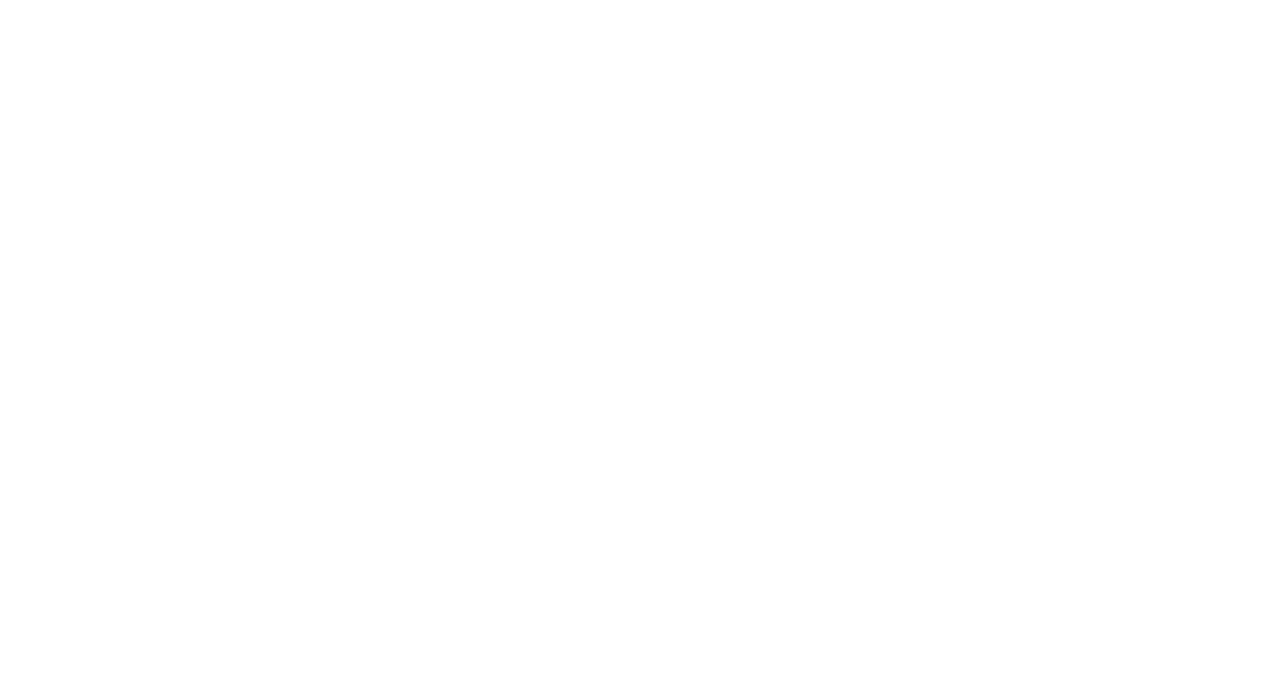
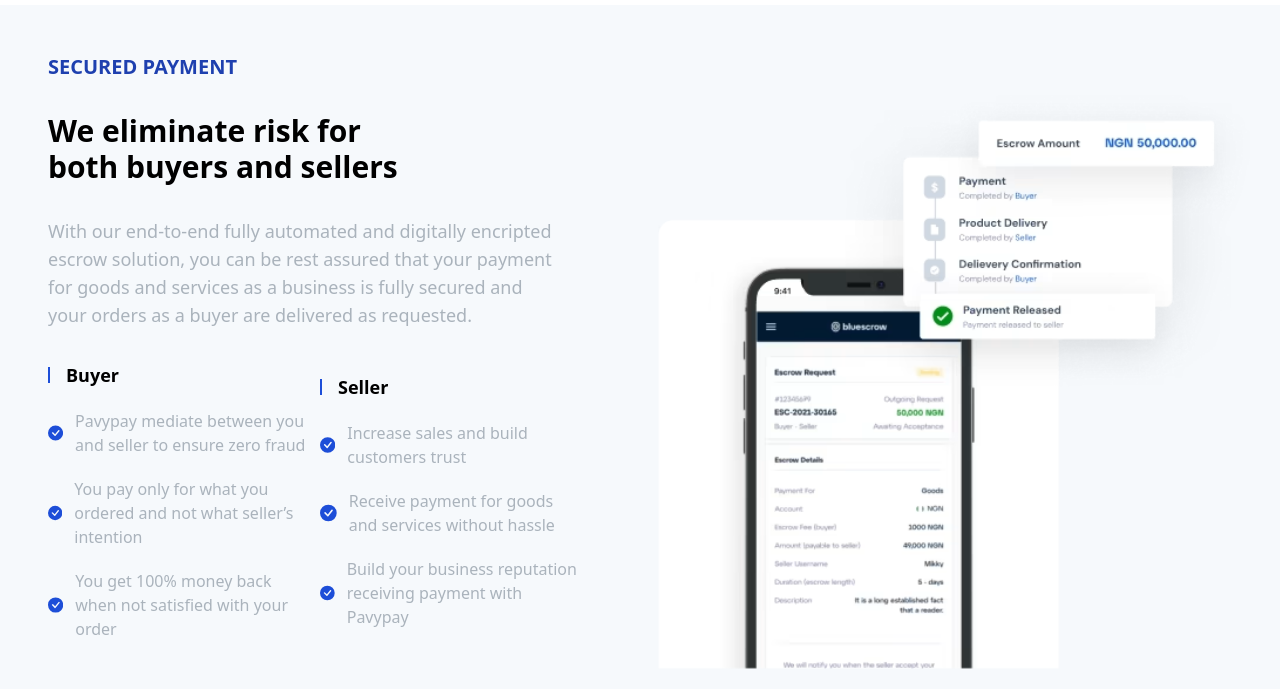
Before and after one commit to Thomson-dev/PavypayLandingPage, a React (Vite) app: page / in a window 1280 px wide. Shown: the part 1430-2119 px from the top of the page. Before the commit the page ends 1347 px from the top, so only its background shows below. Built offline with nearby package versions, Linux system fonts and the light colour scheme.

Commit message:
new commit

```diff
--- a/src/App.jsx
+++ b/src/App.jsx
@@ -4,6 +4,7 @@
 import Hero from "./Components/Hero";
 import Logo from "./Components/Logo";
 import Navbar from "./Components/Navbar";
+import Services from "./Components/Services";
 
 const App = () => {
   return (
@@ -14,6 +15,7 @@
       </div>
       <Logo />
       <About />
+      <Services/>
     </>
   );
 };
--- a/src/Components/About.jsx
+++ b/src/Components/About.jsx
@@ -6,7 +6,7 @@
   return (
     <section className="">
       <div className="container mt-20 flex-col max-w-sm space-y-10 flex  text-center pt-5  justify-center mx-auto">
-        <h1 className="text-4xl font-bold  ">
+        <h1 className="text-3xl font-bold  ">
           Pay safely from anywhere, anytime.
         </h1>
       </div>
--- /dev/null
+++ b/src/Components/Services.jsx
@@ -0,0 +1,88 @@
+import React from "react";
+import eliminate from "../images/we-eliminate-risk_f355mn.avif";
+import { BsCheckCircleFill } from "react-icons/bs";
+
+const Services = () => (
+  <section className=" mt-24 bg-DarkBlue">
+    <div className="container mx-auto  flex-col flex md:flex-row ">
+      {/* left */}
+      <div className=" md:w-1/2 flex flex-col space-y-8 space-x-0 p-4 md:p-12 justify-center ">
+        <h4 className="text-xl text-blue-800 font-bold">SECURED PAYMENT</h4>
+
+        <h1 className="text-3xl font-bold max-w-sm">
+          We eliminate risk for both buyers and sellers
+        </h1>
+
+        <p className="text-lg max-w-lg  text-textColor">
+          With our end-to-end fully automated and digitally encripted escrow
+          solution, you can be rest assured that your payment for goods and
+          services as a business is fully secured and your orders as a buyer are
+          delivered as requested.
+        </p>
+        <div className="flex flex-col space-y-7  mt md:space-y-0 md:flex-row items-center ">
+          {/* Row1*/}
+          <div className=" flex flex-col  space-y-5 md:space-y-5 md:w-1/2">
+            <div className="items-center flex ">
+              <div className="w-[2px] h-4 bg-blue-700"></div>
+              <h5 className="px-4 text-lg font-bold">Buyer</h5>
+            </div>
+            <div className="flex items-center">
+              <BsCheckCircleFill className="text-3xl text-blue-700" />
+              <p className="px-3 max-w-xs  text-textColor">
+                Pavypay mediate between you and seller to ensure zero fraud
+              </p>
+            </div>
+
+            <div className="flex items-center">
+              <BsCheckCircleFill className="text-3xl text-blue-700" />
+              <p className="px-3 max-w-xs text-textColor">
+              You pay only for what you ordered and not what seller’s intention
+              </p>
+            </div>
+
+            <div className="flex items-center">
+              <BsCheckCircleFill className="text-3xl text-blue-700" />
+              <p className="px-3 max-w-xs  text-textColor">
+              You get 100% money back when not satisfied with your order
+              </p>
+            </div>
+          </div>
+          {/* Row2 */}
+          <div className=" flex flex-col space-y-5 md:space-y-5 md:w-1/2">
+            <div className="items-center flex ">
+              <div className="w-[2px] h-4 bg-blue-700"></div>
+              <h5 className="px-4 text-lg font-bold">Seller</h5>
+            </div>
+            <div className="flex items-center">
+              <BsCheckCircleFill className="text-xl text-blue-700" />
+              <p className="px-3 max-w-xs text-textColor">
+              Increase sales and build customers trust
+              </p>
+            </div>
+
+            <div className="flex items-center">
+              <BsCheckCircleFill className="text-3xl text-blue-700" />
+              <p className="px-3 max-w-xs text-textColor">
+              Receive payment for goods and services without hassle
+              </p>
+            </div>
+
+            <div className="flex items-center">
+              <BsCheckCircleFill className="text-3xl text-blue-700" />
+              <p className="px-3 max-w-xs  text-textColor">
+              Build your business reputation receiving payment with Pavypay
+              </p>
+            </div>
+          </div>
+        </div>
+      </div>
+
+      {/* Image */}
+      <div className=" md:w-1/2 flex md:justify-center pb-5 md:pt-20">
+        <img src={eliminate} alt="" />
+      </div>
+    </div>
+  </section>
+);
+
+export default Services;
--- a/tailwind.config.cjs
+++ b/tailwind.config.cjs
@@ -18,7 +18,8 @@
           LightBlue:"#1565d8",
           textColor:'#aab3bc',
           btnBlue: '#011b33',
-          Darkgreen:'#011B33'
+          Darkgreen:'#011B33',
+          DarkBlue: "#f6f9fc"
 
         }
     },
```
